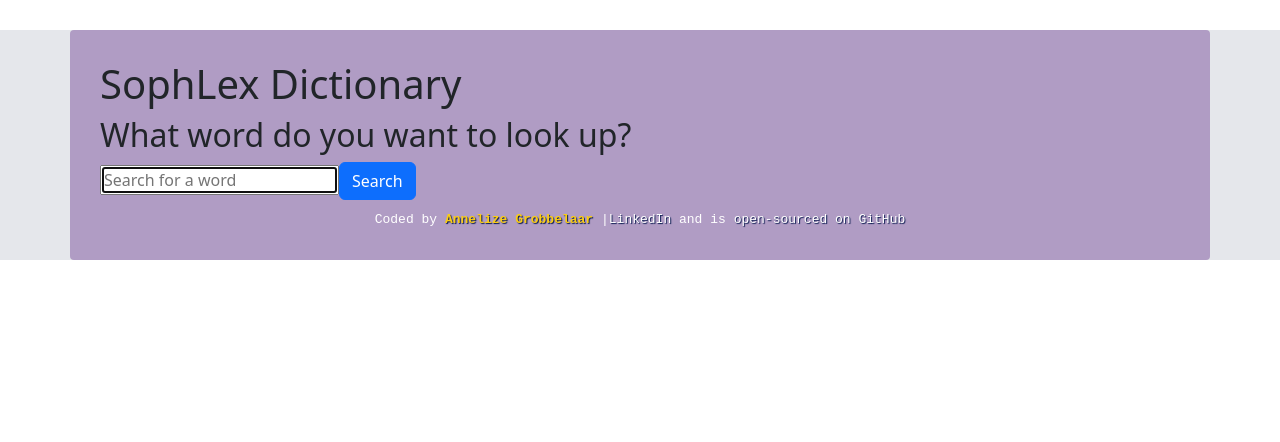
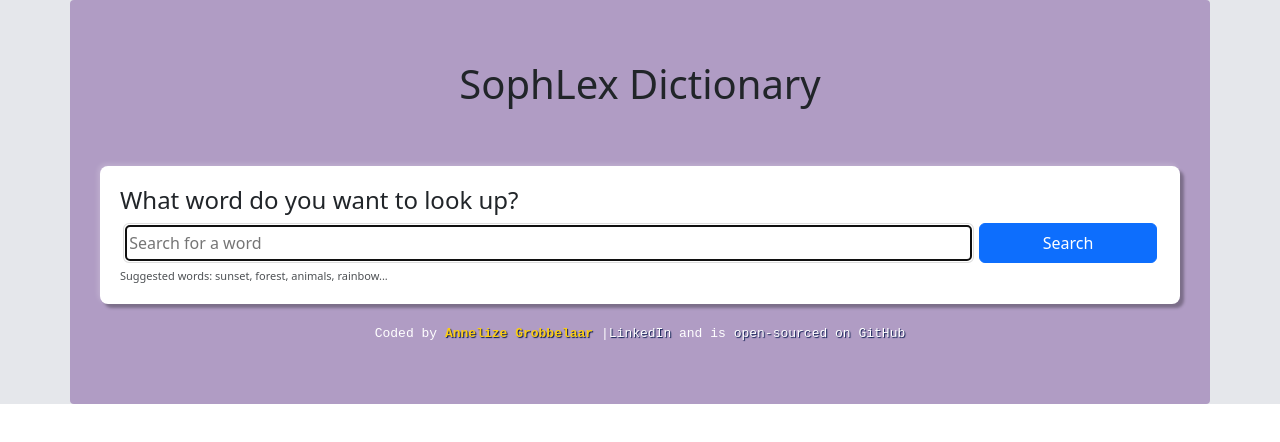
Before and after one commit to annelizeg/dictionary-project, a React (Create React App) app: page / in a window 1280 px wide. Shown: the top 442 px of the page. Built offline with nearby package versions, Linux system fonts and the light colour scheme.

Commit message:
Added HTML sections & initial Form Styling

```diff
--- a/src/App.css
+++ b/src/App.css
@@ -1,13 +1,16 @@
 .App {
-  margin: 30px 0;
-  /* text-align: center; */
   background-color: #e5e7eb;
 }
 
 .App .container {
   background-color: rgb(176, 156, 196);
-  padding: 30px;
+  padding: 60px 30px;
   border-radius: 4px;
+}
+
+.App .App-header {
+  text-align: center;
+  padding: 0 0 30px;
 }
 
 /*
--- /dev/null
+++ b/src/Dictionary.css
@@ -0,0 +1,26 @@
+.Dictionary section {
+  background-color: #fff;
+  padding: 20px;
+  margin: 20px 0;
+  border-radius: 8px;
+  box-shadow: 4px 4px 3px rgba(0, 0, 0, 0.3),
+    -2px -2px 5px rgba(255, 255, 255, 0.2);
+}
+
+.Dictionary input {
+  width: 80%;
+  padding: 6px 4px;
+  margin-right: 5px;
+  border: 2px solid #ddd;
+  border-radius: 6px;
+}
+
+.Dictionary button {
+  padding: 6px 30px;
+}
+
+.Dictionary .hint {
+  font-size: 11px;
+  margin-top: 5px;
+  opacity: 80%;
+}
--- a/src/Dictionary.js
+++ b/src/Dictionary.js
@@ -2,8 +2,10 @@ import React, { useState } from "react";
 import axios from "axios";
 import Results from "./Results";
 
+import "./Dictionary.css";
+
 export default function Dictionary() {
-  const [keyword, setKeyword] = useState("");
+  const [keyword, setKeyword] = useState("sunset");
   const [results, setResults] = useState(null);
 
   function getKeywordMeanings(response) {
@@ -31,17 +33,24 @@ export default function Dictionary() {
 
   return (
     <div className="Dictionary">
+      <section>
         <form onSubmit={search}>
-        <h2>What word do you want to look up?</h2>
+          <h4>What word do you want to look up?</h4>
+          <div className="row justify-content-center">
             <input
+              className="col-10"
               type="search"
               placeholder="Search for a word"
               autoFocus
               onChange={handelKeywordChange}
             />
-        <button className="btn btn-primary">Search</button>
+            <button className="btn col-2 btn-primary">Search</button>
+          </div>
+          <div className="hint">
+            Suggested words: sunset, forest, animals, rainbow...
+          </div>
         </form>
-
+      </section>
       <Results results={results} />
     </div>
   );
--- /dev/null
+++ b/src/Results.css
@@ -0,0 +1,5 @@
+.Results h2 {
+  font-size: 36px;
+  font-weight: 700;
+  line-height: 1.5;
+}
--- a/src/Results.js
+++ b/src/Results.js
@@ -1,5 +1,6 @@
 import React from "react";
 import Meanings from "./Meanings";
+import "./Results.css";
 
 export default function Results(props) {
   console.log(props);
@@ -7,14 +8,16 @@ export default function Results(props) {
   if (props.results) {
     return (
       <div className="Results">
-        <h3>{props.results.word}</h3>
-        <h6 style={{ color: "#374151" }}>{props.results.phonetic}</h6>{" "}
-        {/*SelfNote: Move style later to CSS file.  */}
+        <section>
+          <h2>{props.results.word}</h2>
+          <h6 style={{ color: "#374151" }}>{props.results.phonetic}</h6>{" "}
+          {/*SelfNote: Move style later to CSS file.  */}
+        </section>
         {props.results.meanings.map(function (meaning, index) {
           return (
-            <div key={index}>
+            <section key={index}>
               <Meanings meaning={meaning} />
-            </div>
+            </section>
           );
         })}
       </div>
--- a/src/index.css
+++ b/src/index.css
@@ -1,13 +1,12 @@
 body {
-  margin: 0;
-  font-family: -apple-system, BlinkMacSystemFont, 'Segoe UI', 'Roboto', 'Oxygen',
-    'Ubuntu', 'Cantarell', 'Fira Sans', 'Droid Sans', 'Helvetica Neue',
+  font-family: -apple-system, BlinkMacSystemFont, "Segoe UI", "Roboto", "Oxygen",
+    "Ubuntu", "Cantarell", "Fira Sans", "Droid Sans", "Helvetica Neue",
     sans-serif;
   -webkit-font-smoothing: antialiased;
   -moz-osx-font-smoothing: grayscale;
 }
 
 code {
-  font-family: source-code-pro, Menlo, Monaco, Consolas, 'Courier New',
+  font-family: source-code-pro, Menlo, Monaco, Consolas, "Courier New",
     monospace;
 }
```
Lines whose indentation alone changed are shown as unchanged.
